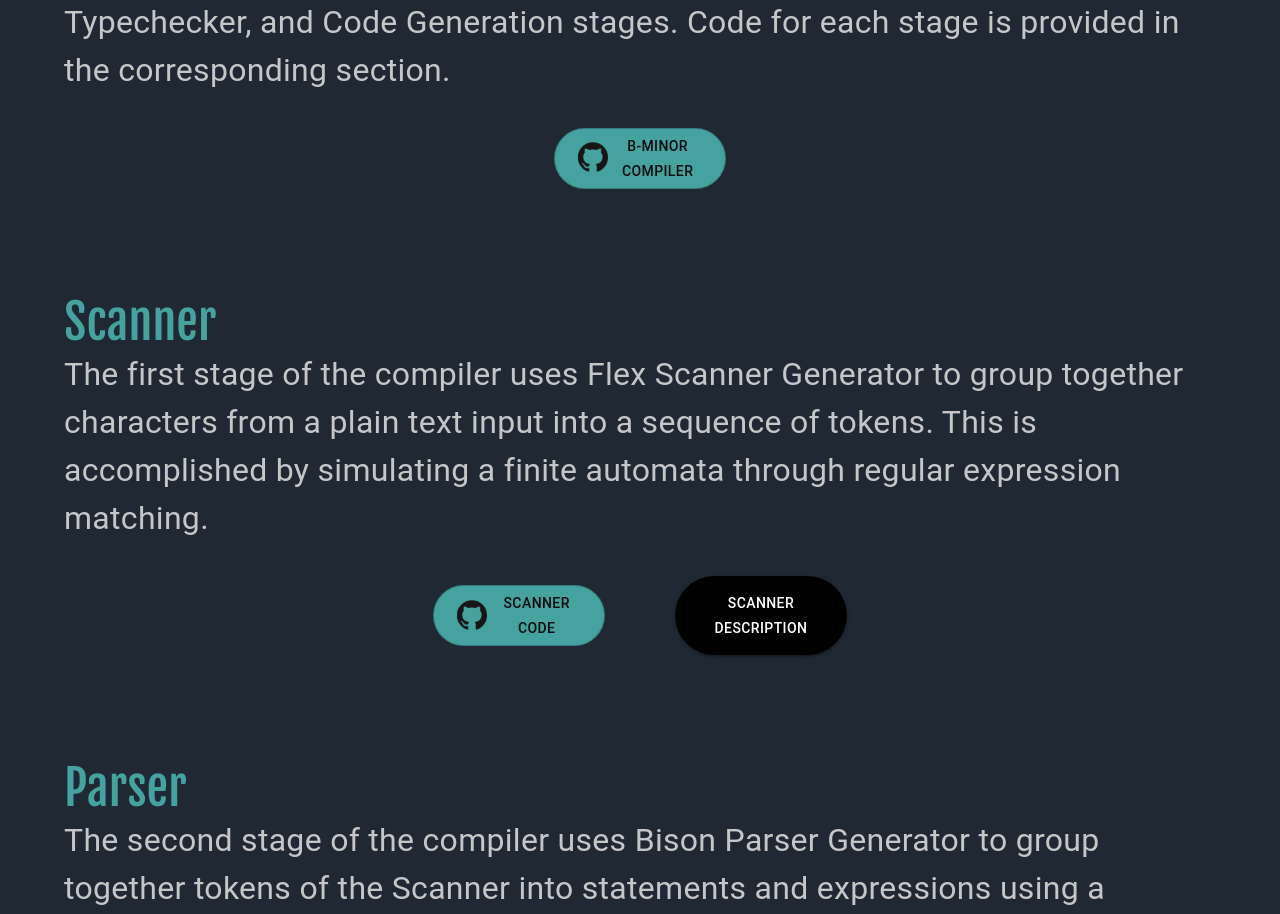
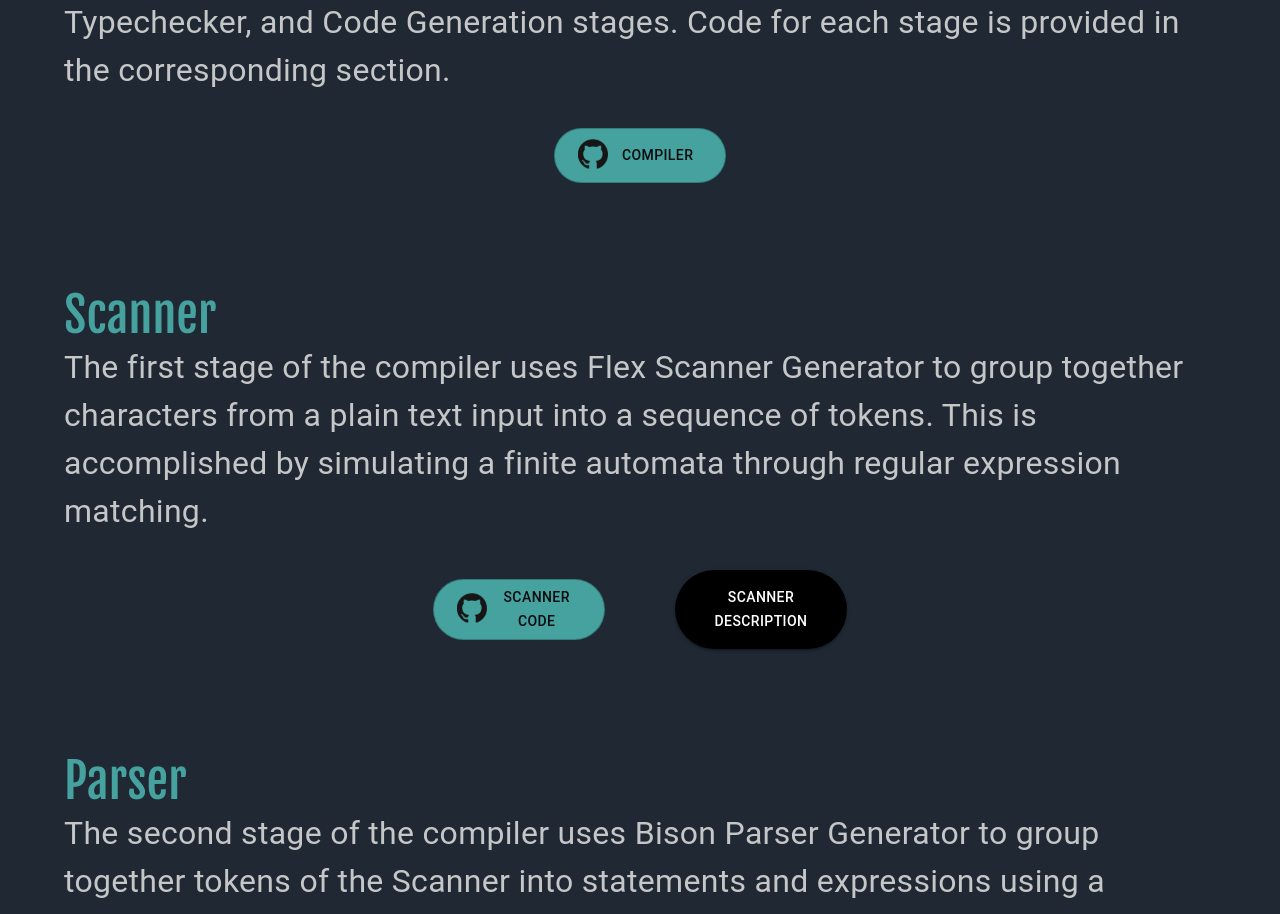
Before and after one commit to harrisjacob/pw-source, a React (Create React App) app: page /#/compiler in a window 1280 px wide. Shown: the part 1080-1994 px from the top of the page. Built offline with nearby package versions, Linux system fonts and the light colour scheme.

Commit message:
Shorted compiler master code button

```diff
--- a/src/components/school/Compiler.js
+++ b/src/components/school/Compiler.js
@@ -45,7 +45,7 @@ export default function Compiler(){
 					<br />
 					<Typography variant="body1" color="textPrimary"  className={commonStyle.bodyText} > The overall goal of the project is to build a complete compiler that accepts a high level language as input and produces working assembly code as output<sup>[2]</sup>. The language chosen for this project is a simplified version of C, called B-Minor. A description of the B-Minor syntax can be found in the references section of this page<sup>[3]</sup>. The compiler is broken into Scanner, Parser, Pretty-Printer, Typechecker, and Code Generation stages. Code for each stage is provided in the corresponding section.</Typography>
 					<div className={commonStyle.MasterButtonContainer}>
-						<GithubButton link="https://github.com/harrisjacob/Compilers/tree/master/master" text="B-Minor Compiler"/>
+						<GithubButton link="https://github.com/harrisjacob/Compilers/tree/master/master" text="Compiler"/>
 					</div>
 				</Grid>
 
```
